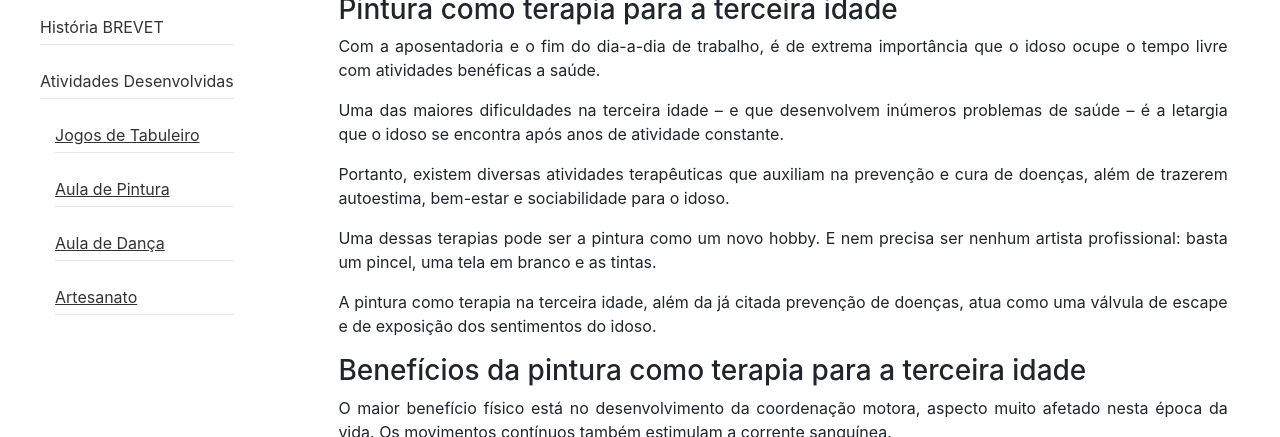
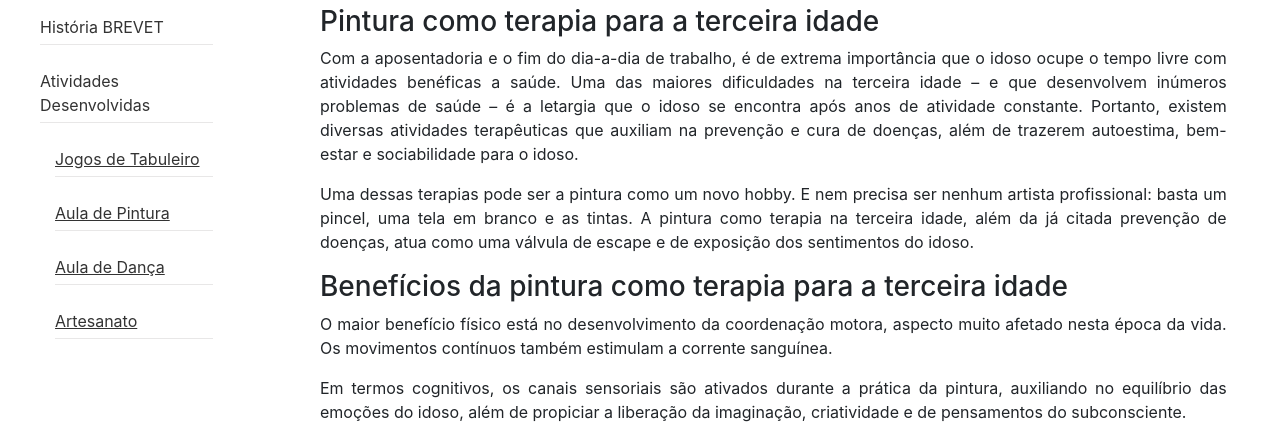
Before and after one commit to marinamq/brevet, a plain HTML site: page auladepintura.html in a window 1280 px wide. Shown: the part 352-789 px from the top of the page. Drawn offline with nearby package versions, Linux system fonts and the light colour scheme.

Commit message:
formatacao

```diff
--- a/auladepintura.html
+++ b/auladepintura.html
@@ -50,6 +50,7 @@
         </nav>
     </div>
 
+    <div class="content-layout-container">
         <!--Menu lateral-->
         <div id="menu-lateral" class="navegacao">
             <section id="navegacao-section">
@@ -70,35 +71,45 @@
         </div>
 
         <!---Atividades Desenvolvidas -->
-    <div class="conteudo-grid">
+        <div>
+            <div class="conteudo-grid page-content">
                 <div class="class-activities">
                     <h1 class="description-activities">Aula de Pintura</h1>
                     <h3>Pintura como terapia para a terceira idade</h3>
-            <p>Com a aposentadoria e o fim do dia-a-dia de trabalho, é de extrema importância que o idoso ocupe o tempo
-                livre com atividades benéficas a saúde.</p>
-            <p>Uma das maiores dificuldades na terceira idade – e que desenvolvem inúmeros problemas de saúde – é a
-                letargia que o idoso se encontra após anos de atividade constante.</p>
-            <p>Portanto, existem diversas atividades terapêuticas que auxiliam na prevenção e cura de doenças, além de
+                    <p>Com a aposentadoria e o fim do dia-a-dia de trabalho, é de extrema importância que o idoso ocupe
+                        o tempo
+                        livre com atividades benéficas a saúde. Uma das maiores dificuldades na terceira idade – e que
+                        desenvolvem inúmeros problemas de saúde – é a
+                        letargia que o idoso se encontra após anos de atividade constante. Portanto, existem diversas
+                        atividades terapêuticas que auxiliam na prevenção e cura de doenças, além de
                         trazerem autoestima, bem-estar e sociabilidade para o idoso.</p>
                     <p>Uma dessas terapias pode ser a pintura como um novo hobby. E nem precisa ser nenhum artista
-                profissional: basta um pincel, uma tela em branco e as tintas.</p>
-            <p>A pintura como terapia na terceira idade, além da já citada prevenção de doenças, atua como uma válvula
+                        profissional: basta um pincel, uma tela em branco e as tintas. A pintura como terapia na
+                        terceira idade, além da já citada prevenção de doenças, atua como uma válvula
                         de escape e de exposição dos sentimentos do idoso.</p>
                     <h3>Benefícios da pintura como terapia para a terceira idade</h3>
-            <p>O maior benefício físico está no desenvolvimento da coordenação motora, aspecto muito afetado nesta época
+                    <p>O maior benefício físico está no desenvolvimento da coordenação motora, aspecto muito afetado
+                        nesta época
                         da vida. Os movimentos contínuos também estimulam a corrente sanguínea.</p>
-            <p>Em termos cognitivos, os canais sensoriais são ativados durante a prática da pintura, auxiliando no
+                    <p>Em termos cognitivos, os canais sensoriais são ativados durante a prática da pintura, auxiliando
+                        no
                         equilíbrio das emoções do idoso, além de propiciar a liberação da imaginação, criatividade e de
                         pensamentos do subconsciente.</p>
-            <p>A memória também é estimulada, devido a necessidade de constante evolução e aprendizagem. A atividade
-                sendo feita com continuidade, mantém os neurônios ativos e a capacidade cerebral em pleno funcionamento.
+                    <p>A memória também é estimulada, devido a necessidade de constante evolução e aprendizagem. A
+                        atividade
+                        sendo feita com continuidade, mantém os neurônios ativos e a capacidade cerebral em pleno
+                        funcionamento.
                     </p>
                     <p>Além disso, a pintura como terapia na terceira idade, ao exigir concentração, acaba aprimorando a
-                capacidade de análise e observação minuciosa do idoso. Com isso, os progressos e desenvolvimento das
+                        capacidade de análise e observação minuciosa do idoso. Com isso, os progressos e desenvolvimento
+                        das
                         habilidades passam a aumentar os níveis de autocrítica e autoestima do idoso.</p>
-            <p>Quando praticado em aulas em grupo, o fator de socialização aumenta consideravelmente e, como dito
-                anteriormente, sintomas de depressão, ansiedade e isolamento são eliminados, proporcionando bem-estar do
-                praticante devido ao aumento de relações interpessoais com novas pessoas, seja na troca de informações,
+                    <p>Quando praticado em aulas em grupo, o fator de socialização aumenta consideravelmente e, como
+                        dito
+                        anteriormente, sintomas de depressão, ansiedade e isolamento são eliminados, proporcionando
+                        bem-estar do
+                        praticante devido ao aumento de relações interpessoais com novas pessoas, seja na troca de
+                        informações,
                         dicas ou aprendizagem de novas técnicas.</p>
                 </div>
             </div>
@@ -120,13 +131,15 @@
                     <fieldset>
                         <label for="nomecompleto" class="label-form">Nome Completo: <input type="text" id="nomecompleto"
                                 name="nomecompleto" class="input-form" placeholder="João da Silva" /></label>
-                <label for="telefone" class="label-form">Telefone: <input type="text" id="telefone" class="input-form"
-                        name="telefone" placeholder="(48) 9999-9999" /></label>
+                        <label for="telefone" class="label-form">Telefone: <input type="text" id="telefone"
+                                class="input-form" name="telefone" placeholder="(48) 9999-9999" /></label>
                         <label for="email" class="label-form">Email: <input type="email" id="email" class="input-form"
                                 name="email" placeholder="joao@email.com" /><br><br></label>
                         <input type="submit" value="ENVIAR" />
                     </fieldset>
                 </form>
+            </div>
+        </div>
     </div>
 
     <!-- Rodapé -->
--- a/trabalho/style.css
+++ b/trabalho/style.css
@@ -18,10 +18,28 @@
     }
 }
 
-@media (max-width: 768px) {
-    .developed-activities {
-        width: 100%;
-        flex-direction: column;
+.content-layout-container {
+    display: grid;
+    grid-template-columns: 0.2fr 1fr;
+    grid-template-rows: 1fr;
+}
+
+.content-layout-container .page-content {
+    margin-top: 100px;
+}
+
+.content-layout-container .photos {
+    justify-content: center;
+    align-content: center;
+    justify-items: center;
+    align-items: center;
+}
+
+@media screen and (max-width: 768px) {
+    .content-layout-container {
+        display: grid;
+        grid-template-columns: 1fr;
+        grid-template-rows: fit-content 1fr;
     }
 }
 
@@ -223,7 +241,6 @@
         gap: 10px 10px;
         width: 100%;
         flex-direction: column;
-
     }
 }
 
@@ -320,8 +337,6 @@ input[type="submit"] {
 /* rodapé */
 
 footer {
-    /*verificar se precisa disso ou se dá pra colocar na classe footer-content*/
-
     position: absolute;
     text-align: center;
     width: 100%;
```
Also changed, not shown: artesanato.html (+3 -1 lines), atividadesdesenvolvidas.html (+4 -3 lines), auladedanca.html (+5 -1 lines), historiabrevet.html (+4 -1 lines), historiadafab.html (+3 -1 lines), index.html (+4 -1 lines), jogosdetabuleiro.html (+6 -1 lines), sobreabafl.html (+4 -1 lines). Lines whose indentation alone changed are shown as unchanged.
